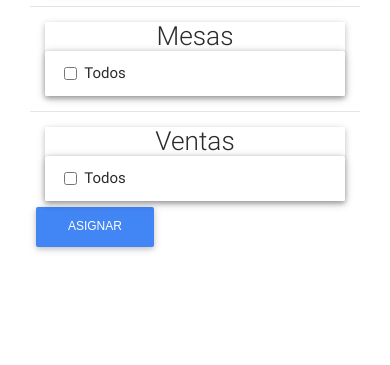
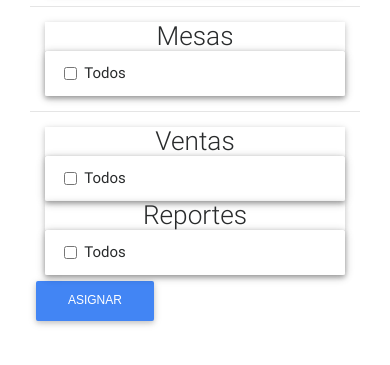
Before and after one commit to toyogua/restaurant, a CodeIgniter app: page /restaurant/index.php/permisos/asignar/1 in a window 390 px wide. Shown: the part 261-626 px from the top of the page. Run offline with CodeIgniter, Linux system fonts and the light colour scheme; the visitor is signed in with stand-in values (Sample User, id 1); tables that the repository leaves empty or names only in its code hold one stand-in row (values such as "Sample post"); some libraries are stand-ins or nearby versions.

Commit message:
Permisos Reportes Agregados

```diff
--- a/application/controllers/Permisos.php
+++ b/application/controllers/Permisos.php
@@ -39,6 +39,7 @@ class Permisos extends CI_Controller
         $data['acciones_empleados'] = $this->Permisos_model->accionesEmpleados();
         $data['acciones_mesas']     = $this->Permisos_model->accionesMesas();
         $data['acciones_ventas']    = $this->Permisos_model->accionesVentas();
+        $data['acciones_reportes']  = $this->Permisos_model->accionesReportes();
 
         $data['idempleado']         = $idempleado;
 
--- a/application/models/Permisos_model.php
+++ b/application/models/Permisos_model.php
@@ -74,6 +74,19 @@ class Permisos_model extends CI_Model
         return $res->result();
     }
 
+    public function accionesReportes()
+    {
+        $this->db->order_by('accion','asc');
+        $this->db->where('id_modulo', "Reportes");
+        $res = $this->db->get('acciones_modulos');
+        if( $res->num_rows() < 1)
+        {
+            return FALSE;
+        }
+
+        return $res->result();
+    }
+
     public function crear( $data )
     {
         $this->db->insert('permisos_acciones', $data);
--- a/application/views/layouts/main.php
+++ b/application/views/layouts/main.php
@@ -120,6 +120,7 @@
                     </li>
                     <?php endif;?>
 
+                    <?php if( $res= obtenerPermisos($this->session->userdata('idempleado'), "Reportes", "Mostrar")): ?>
                     <li class="nav-item btn-group">
                         <a class="nav-link dropdown-toggle" id="dropdownMenu1" data-toggle="dropdown" aria-haspopup="true" aria-expanded="false">Reportes</a>
                         <div class="dropdown-menu dropdown-primary" aria-labelledby="dropdownMenu1">
@@ -132,7 +133,7 @@
 
                         </div>
                     </li>
-
+                    <?php endif;?>
                     <?php  if ($this->session->userdata("idempleado")):?>
                     <li class="nav-item btn-group navbar-toggler-right">
                         <a class="nav-link dropdown-toggle" id="dropdownMenu1" data-toggle="dropdown" aria-haspopup="true" aria-expanded="false"><?php echo $this->session->userdata('nombre');?></a>
--- a/application/views/permisos/asignar.php
+++ b/application/views/permisos/asignar.php
@@ -71,4 +71,21 @@
     </div>
 </div>
 
+<div class="col-md-4">
+    <h3 class="list-group text-center">Reportes</h3>
+    <div class="card">
+        <ul class="list-group list-group-flush">
+            <li class="list-group-item"><input class="acctodos" data-id="Reportes" type="checkbox">&nbsp;&nbsp;Todos</li>
+            <?php if ($acciones_reportes != FALSE): ?>
+                <?php foreach($acciones_reportes as $a_reportes): ?>
+                    <?php if( $res5 = obtenerPermisos( $idempleado, $a_reportes->id_modulo, $a_reportes->accion)): ?>
+                        <?php $res5 = "checked"; ?>
+                    <?php endif; ?>
+                    <li class="list-group-item"><input <?php echo $res5; ?> data-modulo="<?php echo $a_reportes->id_modulo; ?>" value="<?php echo $a_reportes->accion; ?>" class="<?php echo $a_reportes->id_modulo; ?>" type="checkbox">&nbsp;<?php echo $a_reportes->accion; ?> </li>
+                <?php endforeach; ?>
+            <?php endif; ?>
+        </ul>
+    </div>
+</div>
+
 <button id="btnAsignarPermisos" style="cursor: pointer;" class="btn btn-primary">Asignar </button>
```
